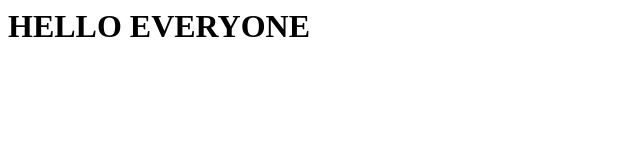
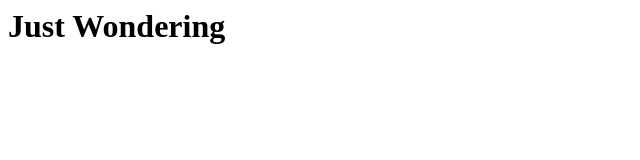
Before and after one commit to suman/gleaneo, a plain HTML site: page index.html in a window 1280 px wide. Shown: the whole page, without its empty margins (0-640 px from the left). Drawn offline with Linux system fonts and the light colour scheme.

```diff
--- a/index.html
+++ b/index.html
@@ -1 +1 @@
-<h1> HELLO EVERYONE </h1>
+<h1> Just Wondering <h1>
```
